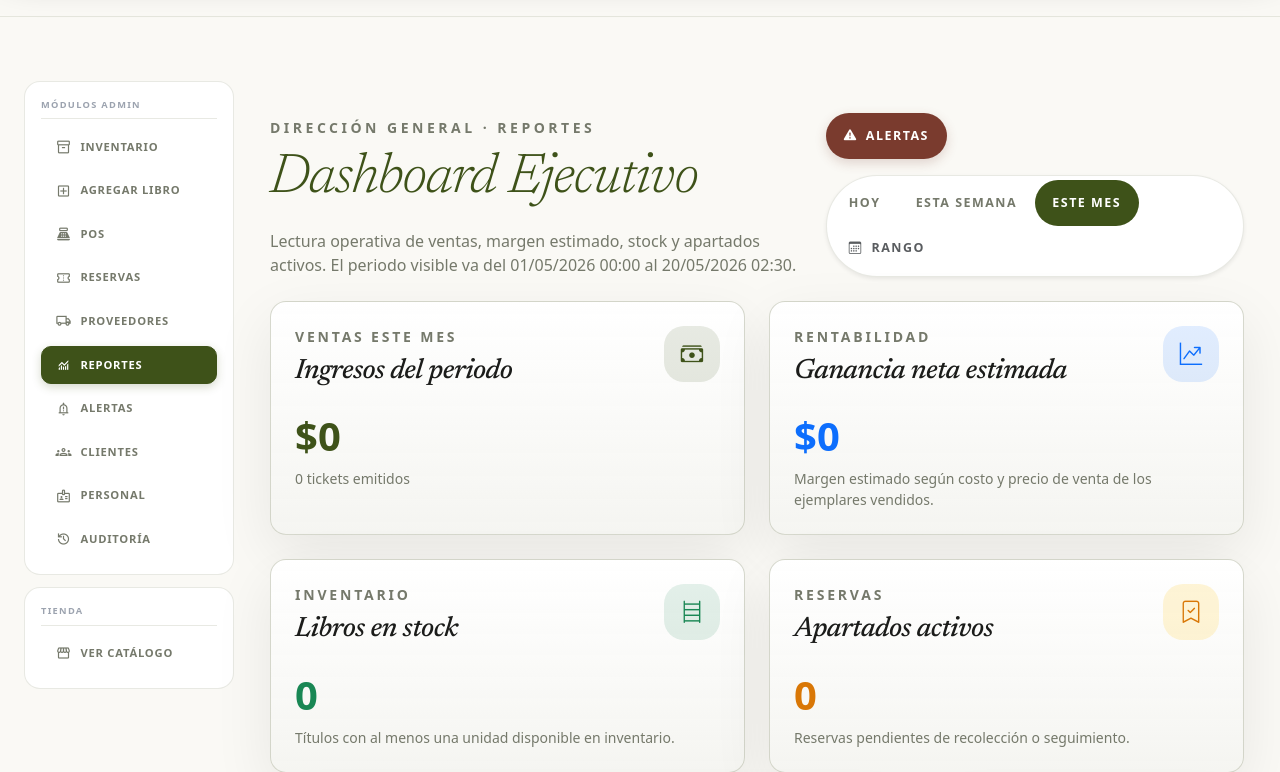
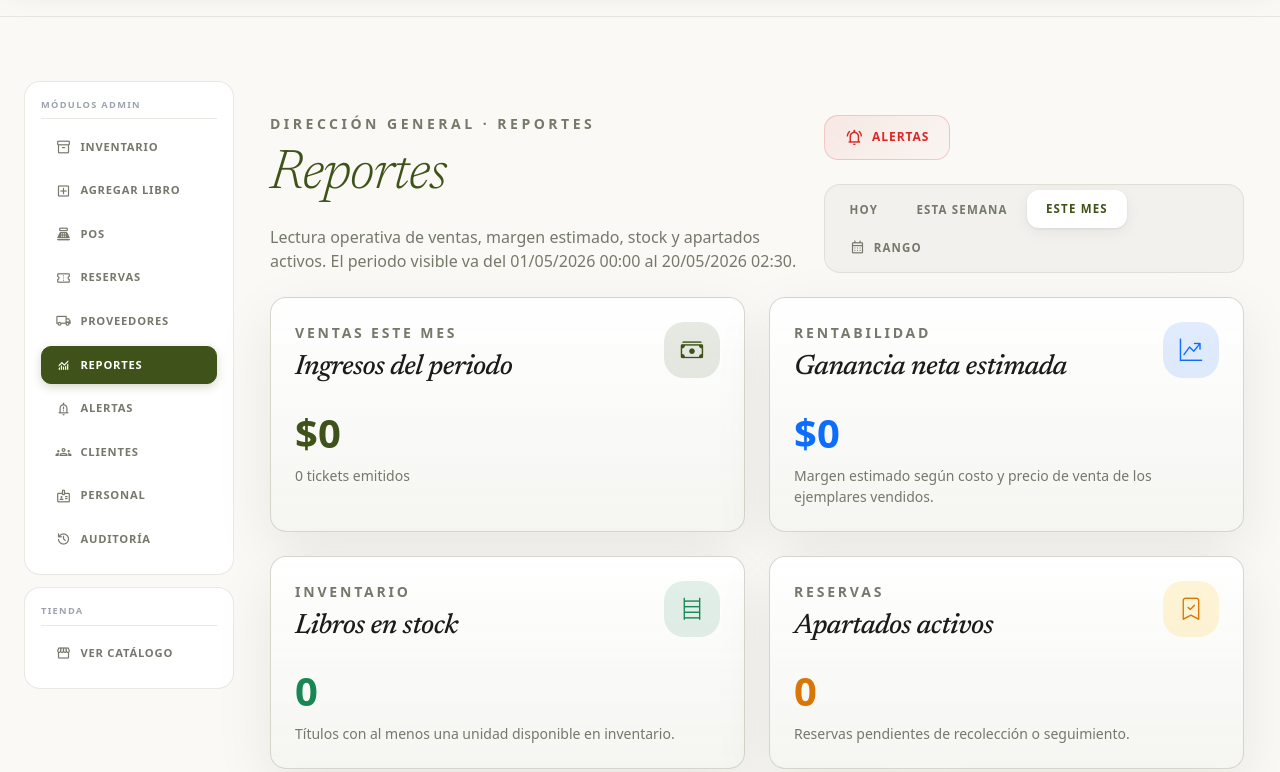
Before and after one commit to Angixs-zz/libreria_bartleby, a Django app: page /reportes/ in a window 1280 px wide. Shown: the part 124-896 px from the top of the page. Run offline with Django 5.2, Linux system fonts and the light colour scheme; the visitor is signed in with stand-in values (Sample User, id 1); data that the repository does not hold is empty; some libraries are stand-ins or nearby versions.

Commit message:
Se mejoro la estetica de la ventana reportes

```diff
--- a/reportes/templates/reportes/dashboard_reportes.html
+++ b/reportes/templates/reportes/dashboard_reportes.html
@@ -51,25 +51,70 @@
         font-size: 1.4rem;
     }
 
-    .reportes-shell .filter-pill {
-        border-radius: 999px;
-        font-size: 0.78rem;
-        font-weight: 700;
-        letter-spacing: 0.12em;
-        text-transform: uppercase;
-        padding: 0.85rem 1.1rem;
-        transition: all 0.2s ease;
-    }
-
     .reportes-shell .pill-group {
-        background-color: var(--surface);
-        border: 1px solid rgba(197, 200, 184, 0.4);
-        padding: 0.25rem;
-        border-radius: 999px;
+        background-color: rgba(0, 0, 0, 0.03);
+        border: 1px solid var(--border);
+        padding: 0.35rem;
+        border-radius: 16px;
+        display: inline-flex;
+        box-shadow: inset 0 2px 4px rgba(0,0,0,0.02);
     }
 
     .dark .reportes-shell .pill-group {
-        border-color: rgba(80, 85, 60, 0.4);
+        background-color: rgba(255, 255, 255, 0.03);
+    }
+
+    .reportes-shell .filter-pill {
+        border-radius: 12px;
+        font-size: 0.72rem;
+        font-weight: 800;
+        letter-spacing: 0.1em;
+        text-transform: uppercase;
+        padding: 0.65rem 1.2rem;
+        transition: all 0.3s cubic-bezier(0.16, 1, 0.3, 1);
+        cursor: pointer;
+        color: var(--text-muted);
+        background: transparent;
+    }
+
+    .reportes-shell .filter-pill:hover:not(.active-pill) {
+        background-color: rgba(0, 0, 0, 0.04);
+        color: var(--text);
+    }
+    .dark .reportes-shell .filter-pill:hover:not(.active-pill) {
+        background-color: rgba(255, 255, 255, 0.06);
+        color: white;
+    }
+
+    .reportes-shell .filter-pill.active-pill {
+        background-color: var(--surface);
+        color: var(--primary);
+        box-shadow: 0 4px 15px rgba(0,0,0,0.06), 0 1px 3px rgba(0,0,0,0.08);
+        border: 1px solid var(--border);
+        transform: translateY(-1px);
+    }
+
+    .reportes-shell .alert-pill {
+        border-radius: 14px;
+        font-size: 0.75rem;
+        font-weight: 800;
+        letter-spacing: 0.08em;
+        text-transform: uppercase;
+        padding: 0.75rem 1.25rem;
+        background: linear-gradient(135deg, rgba(220, 38, 38, 0.08), rgba(220, 38, 38, 0.02));
+        border: 1px solid rgba(220, 38, 38, 0.2);
+        color: #dc2626;
+        transition: all 0.3s cubic-bezier(0.16, 1, 0.3, 1);
+    }
+    .dark .reportes-shell .alert-pill {
+        background: linear-gradient(135deg, rgba(248, 113, 113, 0.12), rgba(248, 113, 113, 0.04));
+        border-color: rgba(248, 113, 113, 0.25);
+        color: #f87171;
+    }
+    .reportes-shell .alert-pill:hover {
+        transform: translateY(-2px);
+        box-shadow: 0 6px 20px rgba(220, 38, 38, 0.15);
+        background: linear-gradient(135deg, rgba(220, 38, 38, 0.15), rgba(220, 38, 38, 0.05));
     }
 
     @keyframes fadeInUp {
@@ -134,33 +179,31 @@
                 <p class="text-uppercase fw-bold small mb-2" style="letter-spacing: 0.25em; color: var(--text-muted);">
                     Dirección General · Reportes
                 </p>
-                <h1 class="section-title display-4 mb-3" style="color: var(--primary);">Dashboard Ejecutivo</h1>
+                <h1 class="section-title display-4 mb-3" style="color: var(--primary);">Reportes</h1>
                 <p class="mb-0 fs-6" style="max-width: 720px; color: var(--text-muted);">
                     Lectura operativa de ventas, margen estimado, stock y apartados activos. El periodo visible va del
                     {{ filtro_desde|date:"d/m/Y H:i" }} al {{ filtro_hasta|date:"d/m/Y H:i" }}.
                 </p>
             </div>
 
-            <div class="d-flex flex-wrap align-items-center gap-3">
+            <div class="d-flex flex-wrap align-items-center gap-4">
                 <a href="{% url 'centro_alertas' %}"
-                   class="filter-pill text-decoration-none text-white d-inline-flex align-items-center gap-2"
-                   style="background-color: #7a3b2e; box-shadow: 0 4px 12px rgba(122, 59, 46, 0.2);">
-                    <i class="bi bi-exclamation-triangle-fill"></i> Alertas
+                   class="alert-pill text-decoration-none d-inline-flex align-items-center gap-2">
+                    <span class="material-symbols-outlined" style="font-size: 1.2rem;">notifications_active</span> Alertas
                 </a>
 
-                <div class="pill-group d-flex flex-wrap align-items-center shadow-sm">
+                <div class="pill-group d-flex flex-wrap align-items-center">
                     {% for key, label in periodos.items %}
                         <a href="?periodo={{ key }}"
-                           class="filter-pill text-decoration-none {% if periodo == key %}text-white{% endif %}"
-                           style="{% if periodo == key %}background-color: var(--primary);{% else %}color: var(--text-muted); background-color: transparent;{% endif %} border: none;">
+                           class="filter-pill text-decoration-none {% if periodo == key %}active-pill{% endif %}"
+                           style="border: none;">
                             {{ label }}
                         </a>
                     {% endfor %}
 
-                    <button type="button" class="filter-pill border-0 {% if periodo == 'custom' %}text-white{% else %}text-muted bg-transparent{% endif %}"
-                            style="{% if periodo == 'custom' %}background-color: var(--primary);{% else %}color: var(--text-muted);{% endif %}"
+                    <button type="button" class="filter-pill border-0 {% if periodo == 'custom' %}active-pill{% endif %}"
                             data-bs-toggle="modal" data-bs-target="#customDateModal">
-                        <i class="bi bi-calendar3 me-1"></i> Rango
+                        <span class="material-symbols-outlined me-1" style="font-size: 1rem; vertical-align: -3px;">calendar_month</span> Rango
                     </button>
                 </div>
             </div>
```
